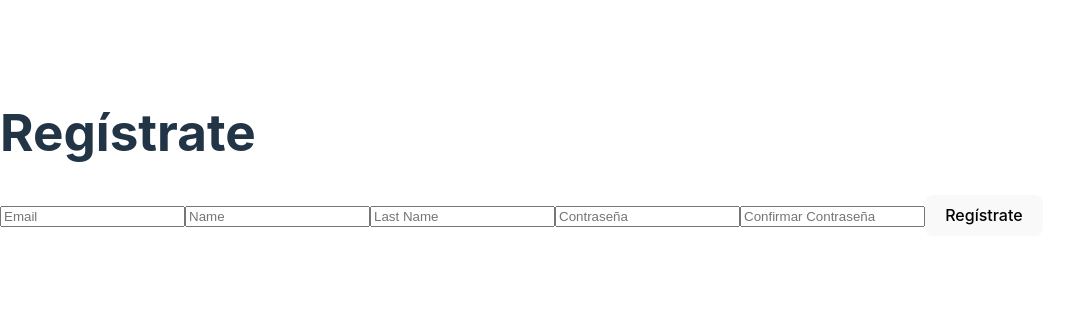
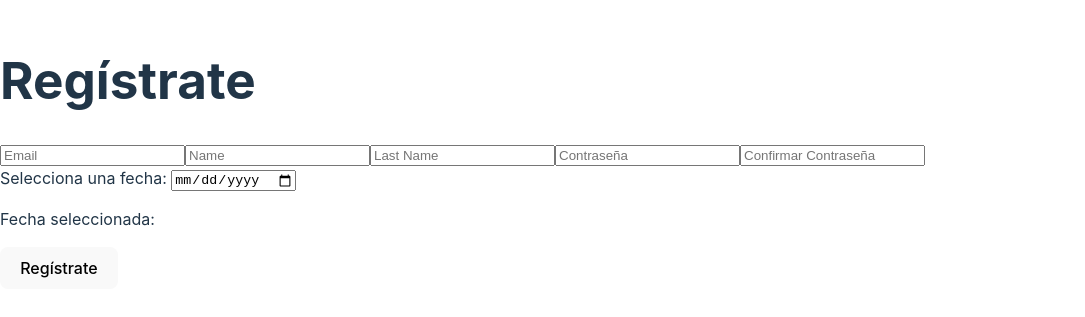
Before and after one commit to martinfq/TIC-Frontend, a React (Vite) app: page /register in a window 1280 px wide. Shown: the part 247-564 px from the top of the page, without its empty margins (0-1085 px from the left). Built offline with nearby package versions, Linux system fonts and the light colour scheme; no server answers.

Commit message:
pre-alfa

```diff
--- a/src/components/Home.jsx
+++ b/src/components/Home.jsx
@@ -33,7 +33,6 @@ const Home = () => {
     GenHlth: '',
     MentHlth: '',
     PhysHlth: '',
-    Age: ''
   });
 
   const handleChange = (e) => {
@@ -46,7 +45,6 @@ const Home = () => {
   const handleSubmit = async (e) => {
     e.preventDefault();
     const formattedData = {
-      user_email: email,
       HighBp: parseFloat(formData.HighBp === 'true' ? '1.0' : '0.0'),
       HighChol: parseFloat(formData.HighChol === 'true' ? '1.0' : '0.0'),
       Smoker: parseFloat(formData.Smoker === 'true' ? '1.0' : '0.0'),
@@ -57,7 +55,6 @@ const Home = () => {
       GenHlth: parseFloat(formData.GenHlth),
       MentHlth: parseFloat(formData.MentHlth),
       PhysHlth: parseFloat(formData.PhysHlth),
-      Age: parseFloat(formData.Age)
 
     }
     const response = await fetch(API_URL + '/predict/register', {
@@ -102,8 +99,8 @@ const Home = () => {
             <label>High Blood Pressure (HighBp):</label>
             <select name="HighBp" value={formData.HighBp} onChange={handleChange}>
               <option value="">Select</option>
-              <option value='1.0'>Yes</option>
-              <option value="0.0">No</option>
+              <option value='true'>Yes</option>
+              <option value="false">No</option>
             </select>
           </div>
           <div>
@@ -158,10 +155,6 @@ const Home = () => {
             <label>Physical Health (PhysHlth):</label>
             <input type="number" name="PhysHlth" value={formData.PhysHlth} onChange={handleChange} />
           </div>
-          <div>
-            <label>Age:</label>
-            <input type="number" name="Age" value={formData.Age} onChange={handleChange} />
-          </div>
           <button type="submit">Submit</button>
         </form>
 
--- a/src/components/Register.jsx
+++ b/src/components/Register.jsx
@@ -1,5 +1,5 @@
 import React, { useState } from 'react';
-import { useNavigate ,  Link } from 'react-router-dom';
+import { useNavigate, Link } from 'react-router-dom';
 const API_URL = import.meta.env.VITE_API_URL
 
 const Register = () => {
@@ -8,6 +8,7 @@ const Register = () => {
   const [last_name, setLastName] = useState('');
   const [password, setPassword] = useState('');
   const [confirmPassword, setConfirmPassword] = useState('');
+  const [selectedDate, setSelectedDate] = useState('');
   const [error, setError] = useState('');
 
   const navigate = useNavigate();
@@ -31,6 +32,7 @@ const Register = () => {
           password: password,
           name: name,
           last_name: last_name,
+          birthday: selectedDate
         }),
       });
 
@@ -81,6 +83,17 @@ const Register = () => {
           value={confirmPassword}
           onChange={(e) => setConfirmPassword(e.target.value)}
         />
+        <div>
+          <label htmlFor="dateInput">Selecciona una fecha: </label>
+          <input
+            type="date"
+            id="dateInput"
+            value={selectedDate}
+            onChange={(e) => setSelectedDate(e.target.value)}
+          />
+          <p>Fecha seleccionada: {selectedDate}</p>
+        </div>
+
         <button type="submit">Regístrate</button>
       </form>
     </div>
```
